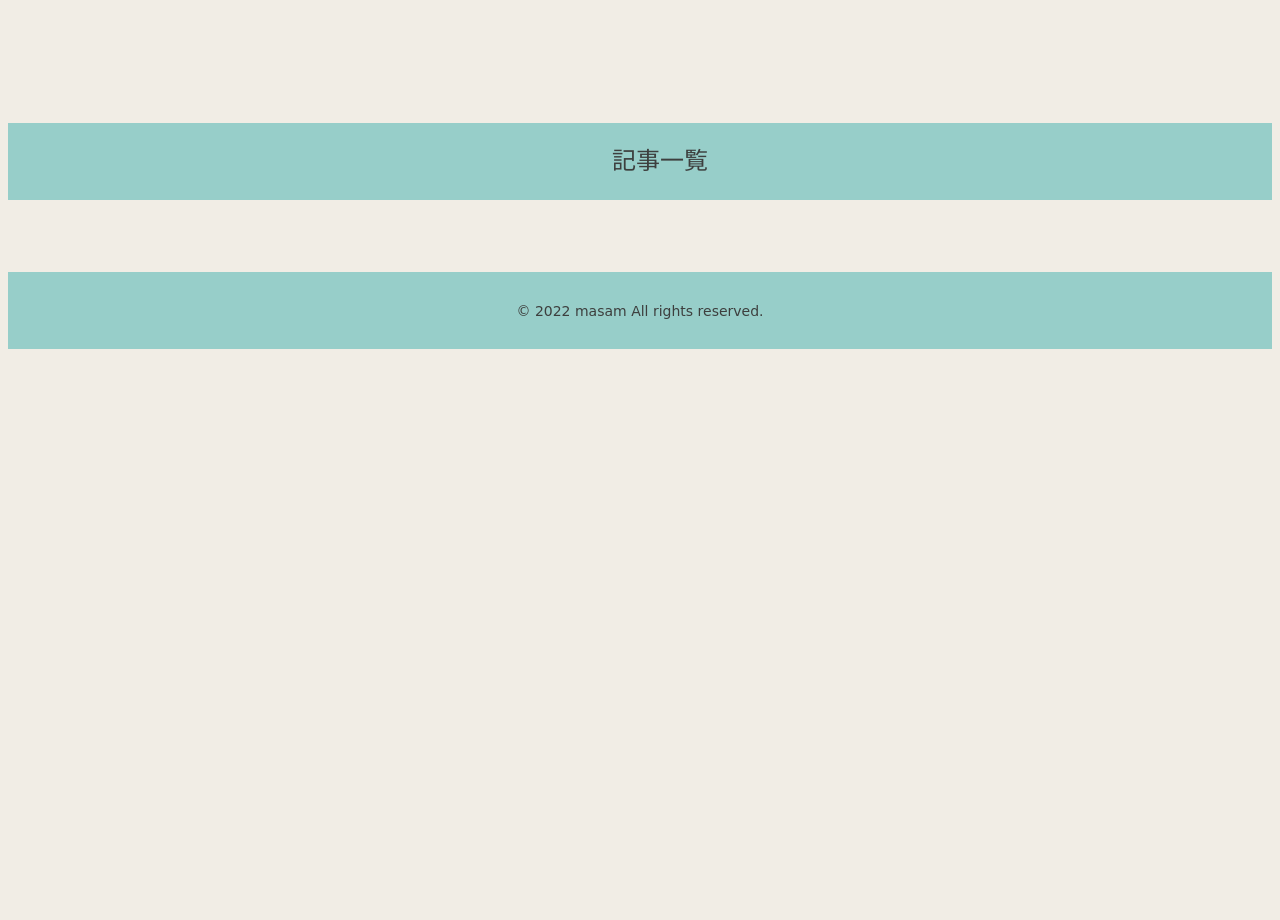
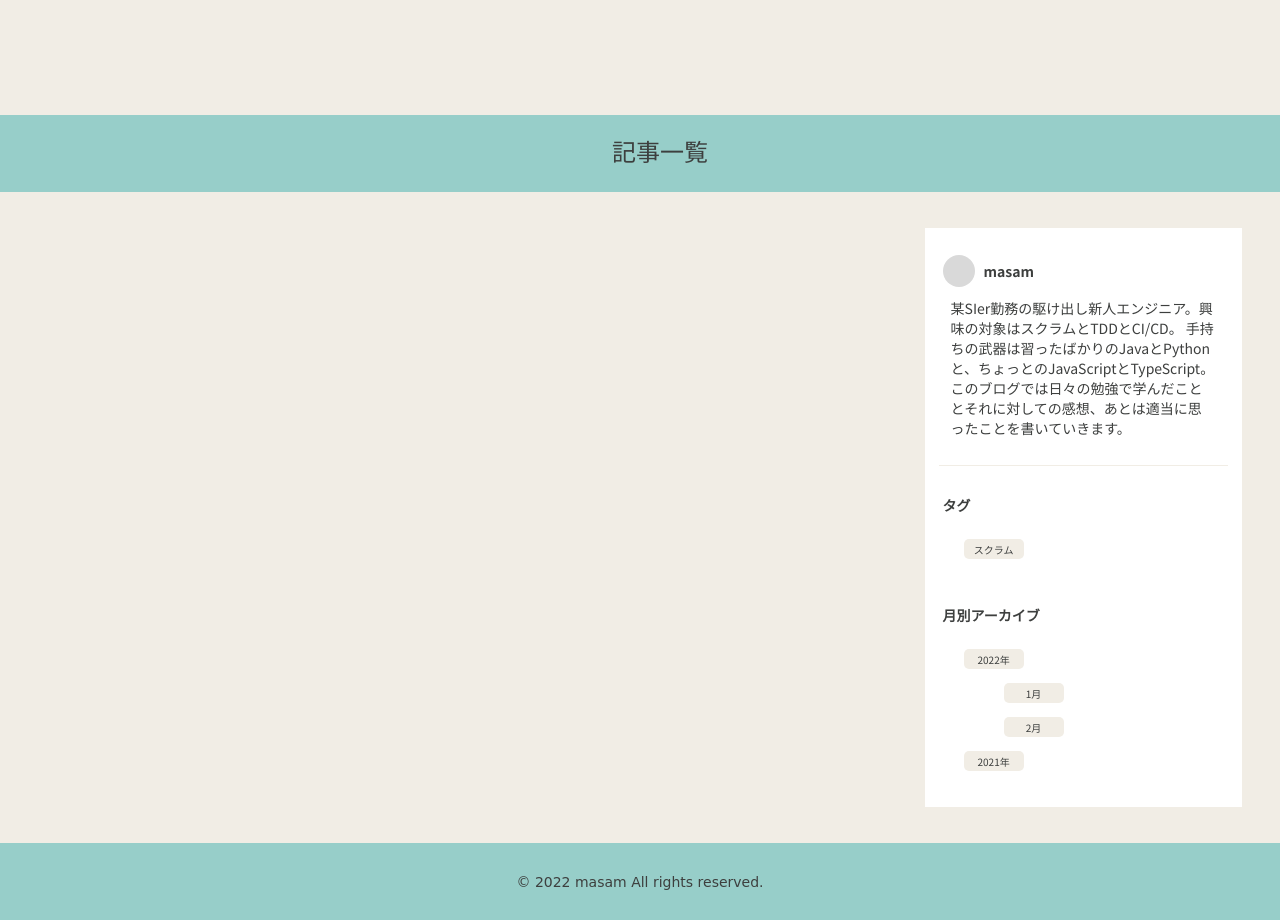
Before and after one commit to masam0/djangoBlog, a Django app: page /blog/ in a window 1280 px wide. Before the commit the page ends 349 px from the top, so only its background shows below. Run offline with Django 4.2, Linux system fonts and the light colour scheme; data that the repository does not hold is empty; some web fonts are replaced.

Commit message:
Update template styles

```diff
--- a/blog/static/blog/common.css
+++ b/blog/static/blog/common.css
@@ -19,12 +19,19 @@ h5 {
   font-size: 10px;
 }
 
+p {
+  font-size: 14px;
+}
+
 body {
   display: flex;
   flex-direction: column;
   align-items: center;
 
+  margin: 0;
+
   background-color: #F1EDE5;
+  font-size: 14px;
   font-family: sans-serif;
 }
 
@@ -84,4 +91,85 @@ article {
 nav {
   flex-grow: 3;
   background-color: #FFFFFF;
+  max-width: 289px;
+
+  height: fit-content;
+
+  padding: 19px 14px;
+  font-size: 10px;
 }
+
+nav h4 {
+  font-weight: 700;
+}
+
+.navBlock {
+  margin-top: 19px;
+  padding: 10px 4px 7px;
+
+  /*font-size: 10px;*/
+}
+
+.navBlock li{
+  list-style-type: none;
+}
+
+.bio {
+  display: flex;
+  flex-direction: column;
+
+  padding: 8px 4px 27px;
+
+  border-bottom: #F1EDE5 solid 1px;
+}
+
+.bioHeader-Block {
+  margin-bottom: 11px;
+
+  display: flex;
+  flex-direction: row;
+  align-items: center;
+}
+
+.bioImage-Block {
+  margin-right: 9px;
+
+  width: 32px;
+  height: 32px;
+  border-radius: 16px;
+
+  background-color: #D9D9D9;
+}
+
+.bioDetails-Block {
+  padding: 0 8px;
+}
+
+.tags-Block {
+  display: flex;
+  flex-direction: row;
+  flex-wrap: wrap;
+  justify-content: space-between;
+
+  padding: 0 21px;
+}
+
+.years-Block {
+  display: flex;
+  flex-direction: column;
+  padding: 0 21px;
+}
+
+.nav-Item {
+  display: flex;
+  justify-content: center;
+  align-items: center;
+
+  margin-top: 14px;
+
+  background-color: #F1EDE5;
+
+  width: 60px;
+  height: 20px;
+  border-radius: 5px;
+}
--- a/blog/static/blog/index.css
+++ b/blog/static/blog/index.css
@@ -2,6 +2,10 @@
   padding: 30px 20px;
   margin-top: 18px;
   background-color: #FFFFFF;
+  display: flex;
+  flex-direction: row;
+  justify-content: space-between;
+  align-items: center;
 }
 
 .articleSummary-Block:first-child {
@@ -20,3 +24,13 @@
 .reactions-spacer {
   width: 27px;
 }
+
+.img-Block {
+  display: flex;
+  align-items: center;
+  justify-content: center;
+
+  width: 125px;
+  height: 125px;
+  background-color: #D9D9D9;
+}
--- a/blog/templates/blog/body.html
+++ b/blog/templates/blog/body.html
@@ -11,7 +11,7 @@
     {% endblock %}
   </article>
   <div class="dividor"></div>
-  <nav></nav>
+  {% include "blog/navigation.html" %}
 </main>
 <footer>
   <p>
--- a/blog/templates/blog/index.html
+++ b/blog/templates/blog/index.html
@@ -4,6 +4,7 @@
     <div class="articleSummary">
       {% for post in latest_posts %}
         <div class="articleSummary-Block">
+          <div class="text-Block">
             <h5>{{ post.date_published | date:"Y年m月d日 G:i:s" }}</h5>
             <h2>{{ post.title }}</h2>
             <h4>タグ: </h4>
@@ -13,6 +14,10 @@
               <h4>コメント: {{ post.comments }}件</h4>
             </div>
           </div>
+          <div class="img-Block">
+            <img src="{{ post.top_image }}" alt="{{ post.title }}">
+          </div>
+        </div>
       {% endfor %}
     </div>
   {% else %}
--- /dev/null
+++ b/blog/templates/blog/navigation.html
@@ -0,0 +1,40 @@
+<nav>
+  <div class="bio">
+    <div class="bioHeader-Block">
+        <div class="bioImage-Block">
+          <img />
+        </div>
+        <h4>
+          masam
+        </h4>
+    </div>
+    <div class="bioDetails-Block">
+      <p>
+        某SIer勤務の駆け出し新人エンジニア。興味の対象はスクラムとTDDとCI/CD。
+        手持ちの武器は習ったばかりのJavaとPythonと、ちょっとのJavaScriptとTypeScript。
+      </p>
+      <p>
+        このブログでは日々の勉強で学んだこととそれに対しての感想、あとは適当に思ったことを書いていきます。
+      </p>
+    </div>
+  </div>
+  <div class="navBlock tag">
+    <h4>タグ</h4>
+    <ul class="tags-Block">
+      <li class="nav-Item">
+        スクラム
+      </li>
+      </ul>
+  </div>
+  <div class="navBlock archive">
+    <h4>月別アーカイブ</h4>
+    <ul class="years-Block">
+      <li class="nav-Item">2022年</li>
+      <ul class="months-Block">
+        <li class="nav-Item">1月</li>
+        <li class="nav-Item">2月</li>
+      </ul>
+      <li class="nav-Item">2021年</li>
+    </ul>
+  </div>
+</nav>
```
Lines whose indentation alone changed are shown as unchanged.
